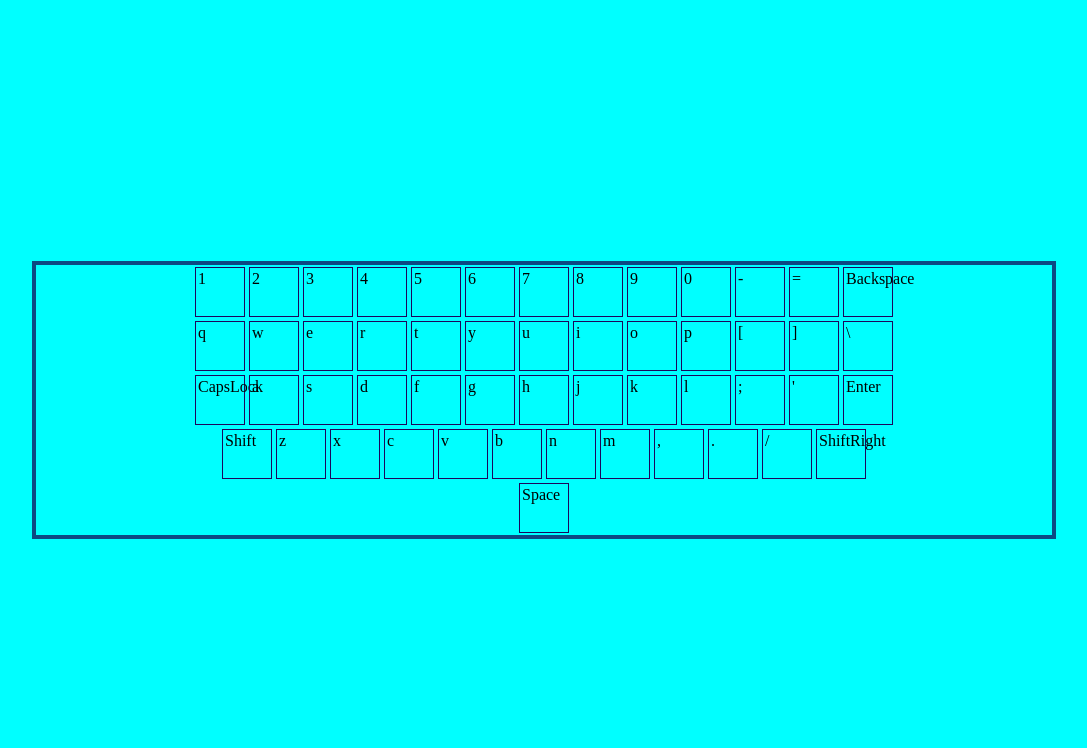
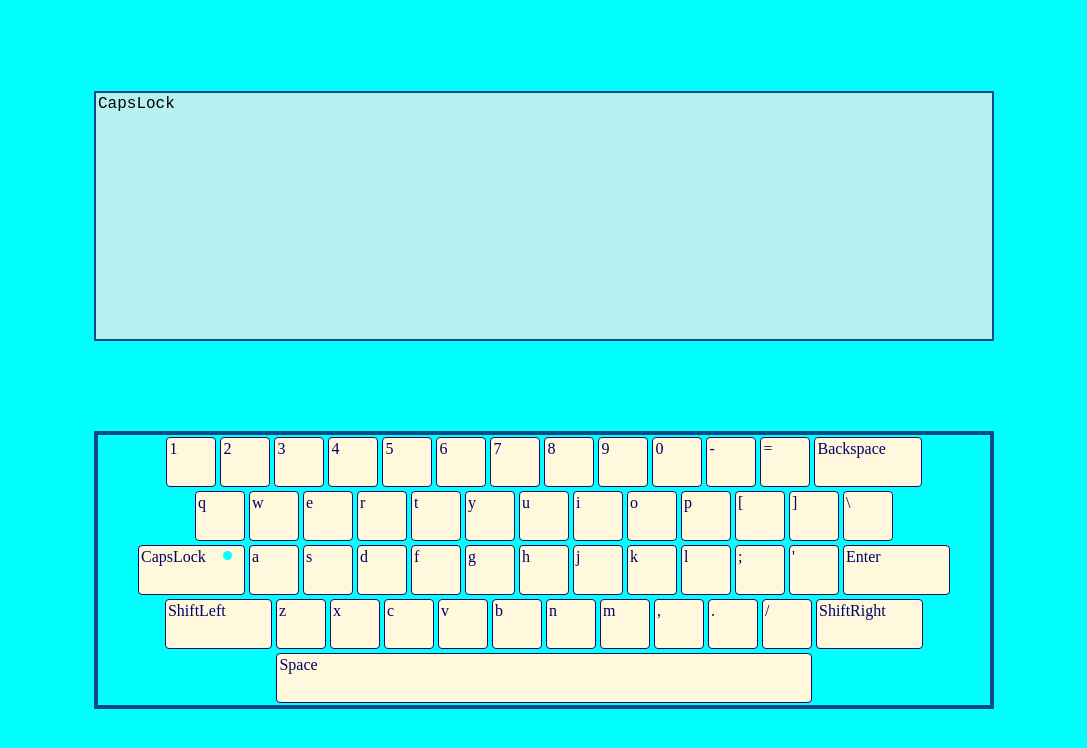
Before and after one commit to ErokhinHeorhii/Virtual-Keyboard, a website built with webpack: page src/index.html in a window 1280 px wide. Both pictures are taken after a click on the element "CapsLock". Shown: the whole page, without its empty margins (96-1183 px from the left). Built offline with nearby package versions, Linux system fonts and the light colour scheme.

Commit message:
feat: add same js for event from virtual keyboard

```diff
--- a/src/assets/styles/style.scss
+++ b/src/assets/styles/style.scss
@@ -9,35 +9,90 @@ body {
     justify-content : center;
     align-items     : center;
     height          : 100vh;
+    flex-direction  : column;
+    justify-content : space-evenly;
+}
+
+.textarea {
+    width     : 80%;
+    max-width : 900px;
+    min-height: 250px;
+    display   : block;
+    resize    : none;
+    background: rgb(184, 241, 241);
+    border    : 2px solid rgb(13, 73, 130);
+    font-size : 1rem;
+
 }
 
 .wrapper {
-    width     : 80%;
-    min-height: 100px;
-    display   : block;
-    border    : 4px solid rgb(13, 73, 130);
-    display   : flex;
-    flex-wrap: wrap;
+    width          : 80%;
+    max-width      : 900px;
+    min-height     : 100px;
+    display        : block;
+    border         : 4px solid rgb(13, 73, 130);
+    display        : flex;
+    flex-wrap      : wrap;
     justify-content: center;
 
 
     .key {
+        position        : relative;
+        width           : auto;
+        min-width       : 50px;
+        height          : 50px;
+        border          : 1px solid rgb(29, 6, 92);
+        margin          : 2px;
+        padding         : 2px;
+        border-radius   : 4px;
+        color           : rgb(2, 0, 100);
+        background-color: cornsilk;
 
-        width  : 50px;
-        height : 50px;
-        border : 1px solid rgb(29, 6, 92);
-        margin : 2px;
-        padding: 2px;
+        // :hover{
+        // }
     }
 
+
+
+}
+
+body>div>div:nth-child(41),
+body>div>div:nth-child(29),
+body>div>div:nth-child(13),
+body>div>div:nth-child(43),
+body>div>div:nth-child(54) {
+    flex-grow: 1;
+    max-width: 12%;
+    min-width: 10%;
+}
+
+body>div>div:nth-child(56) {
+    flex-grow: 1;
+    max-width: 60%;
 }
 
 .clear-button {
     display: block;
-    width: 100%;
-    clear: both;
+    width  : 100%;
+    clear  : both;
 }
 
-.active{
-    background-color: rgb(153, 255, 0);
+.key.active {
+    background-color: rgb(203, 167, 114);
 }
+
+.key__activalable::after {
+    content         : '';
+    top             : 5px;
+    right           : 12px;
+    position        : absolute;
+    width           : 9px;
+    height          : 9px;
+    border-radius   : 50%;
+    background-color:rgb(128, 168, 168);
+}
+
+.key__active::after {
+
+    background-color:aqua;
+}
--- a/src/index.html
+++ b/src/index.html
@@ -11,8 +11,7 @@
 </head>
 
 <body>
-
-    <div class="wrapper"></div>
+<!-- <textarea class ="textarea" placeholder="Your text"></textarea> -->
 
 </body>
 
--- /dev/null
+++ b/src/scripts/capsLock.js
@@ -0,0 +1,39 @@
+
+
+function addClassCapsLock() {
+    const keyboards = document.querySelectorAll('.key')
+
+    keyboards.forEach(item => {
+        if ((item.getAttribute("data-name")) === "CapsLock") {
+            item.classList.add('key__activalable')
+        }
+
+    })
+}
+
+let isOnCapsLuck = false;
+const allButtons = document.querySelectorAll(".key");
+
+function addCapsLock(e) {
+    if ((e.target.getAttribute("data-name")) === "CapsLock") {
+      e.target.classList.toggle("key__active");
+      isOnCapsLuck = true;
+    }
+    changeCapsLock();
+  }
+
+  function changeCapsLock() {
+    allButtons.forEach((item) => {
+      if ((/^[a-z]{1}/).test(item.getAttribute("data-name")) && isOnCapsLuck) {
+        item.innerHTML = (item.getAttribute("data-name")).toUpperCase();
+        isOnCapsLuck = false;
+      } else if ((/^[a-z]{1}/).test(item.getAttribute("data-name")) && !isOnCapsLuck) {
+        item.innerHTML = (item.getAttribute("data-name")).toLowerCase();
+      }
+    });
+  }
+
+
+
+
+export {addClassCapsLock, addCapsLock, changeCapsLock}
--- a/src/scripts/index.js
+++ b/src/scripts/index.js
@@ -1,61 +1,97 @@
-import html from "../index.html";
-
 import "../assets/styles/style.scss";
 import "../assets/styles/css.css";
+import { addClassCapsLock, addCapsLock, changeCapsLock } from "./capsLock.js";
+
+const body = document.querySelector("body");
+const wrapper = document.querySelector(".wrapper");
 
 const arrWithKeyCode = ["1", "2", "3", "4", "5", "6", "7", "8", "9", "0", "-", "=", "Backspace",
     "q", "w", "e", "r", "t", "y", "u", "i", "o", "p", "[", "]", "\\",
     "CapsLock", "a", "s", "d", "f", "g", "h", "j", "k", "l", ";", "'", "Enter",
-    "Shift", "z", "x", "c", "v", "b", "n", "m", ",", ".", "/", "ShiftRight",
+    "ShiftLeft", "z", "x", "c", "v", "b", "n", "m", ",", ".", "/", "ShiftRight",
     "Space"];
 
 document.onkeyup = function (e) {
-    console.log(e)
-}
+    console.log(e);
+};
+
+const div = document.createElement("div");
+div.classList.add("wrapper");
+body.append(div);
+
+const textarea = document.createElement("textarea");
+textarea.classList.add("textarea");
+textarea.setAttribute("placeholder", "Your text");
+textarea.setAttribute("autofocus", "");
+body.prepend(textarea);
+
+// add keybords
 
 function addKeyBoard() {
     let button = "";
-    for (let i = 0; i < arrWithKeyCode.length; i++) {
+    for (let i = 0; i < arrWithKeyCode.length; ++i) {
         if (i === 13 || i === 26 || i === 39 || i === 51) {
             button += "<div class='clear-button'> </div>";
         }
         button += `<div class="key" data-name="${arrWithKeyCode[i]}" >${arrWithKeyCode[i]}</div>`;
     }
-    document.querySelector(".wrapper").innerHTML = button;
+    const wrapper = document.querySelector(".wrapper");
+    wrapper.innerHTML = button;
 }
+
 addKeyBoard();
+addClassCapsLock();
+
+const allButtons = document.querySelectorAll(".key");
+
+document.onkeydown = function (e) {
+    const button = document.querySelector(`.key[data-name="${e.key}"]`);
+    const otherButton = document.querySelector(`.key[data-name="${e.code}"]`);
+
+    allButtons.forEach((item) => item.classList.remove("active"));
+
+    arrWithKeyCode.forEach((item) => {
+        if (item === e.key) {
+            button.classList.add("active");
+        } else if (item === e.code) {
+            otherButton.classList.add("active");
+        }
+    });
+};
 
 
-document.onkeydown = function (e) {
-    let button = document.querySelector('.key[data-name="' + e.key + '"]')
-    let otherButton = document.querySelector('.key[data-name="' + e.code + '"]')
-
-    document.querySelectorAll('.key').forEach(item => item.classList.remove('active'))
-
-    arrWithKeyCode.forEach(item => {
-
-        if (item === e.key) {
-            button.classList.add('active')
-        } else if (item === e.code) {
-            otherButton.classList.add('active')
-        }
-    })
+function removeClass() {
+    setTimeout(() => allButtons.forEach((item) => item.classList.remove("active")), 250);
 }
 
-document.onkeyup = function (e){
-    setTimeout(()=>document.querySelectorAll('.key').forEach(item => item.classList.remove('active')), 250)
-}
+document.addEventListener("keyup", removeClass);
+
+allButtons.forEach((elem) => {
+    elem.onclick = function () {
+        allButtons.forEach((item) => {
+            item.classList.remove("active");
+        });
+        const newButton = this.getAttribute("data-name");
+        this.classList.add("active");
+        if (this.getAttribute("data-name") === "Backspace") {
+            textarea.value = textarea.value.substring(0, textarea.value.length - 1)
+            console.log(2)
+
+        }
+        else  {
+            console.log(newButton)
+            textarea.value  += newButton
+        }
+        removeClass();
+    };
+});
 
 
 
 
-document.querySelectorAll('.key').forEach(item => {
-    item.onclick = () => {
-        document.querySelectorAll('.key').forEach(item => {
-            item.classList.remove('active')
-        })
-let newButton =this.getAttribute('data-name')
-this.classList.add('active')
-console.log(newButton)
-    }
-})
+const capsLock = document.querySelector(".key[data-name=\"CapsLock\"]");
+
+capsLock.addEventListener("keydown", console.log(1));
+capsLock.addEventListener("click", addCapsLock);
+// capsLock.addEventListener('keydown', changeCapsLock)
+// capsLock.addEventListener("click",changeCapsLock)
```
Also changed, not shown: dist/ea283cd1a83a18f15b43.js, dist/index.html.
